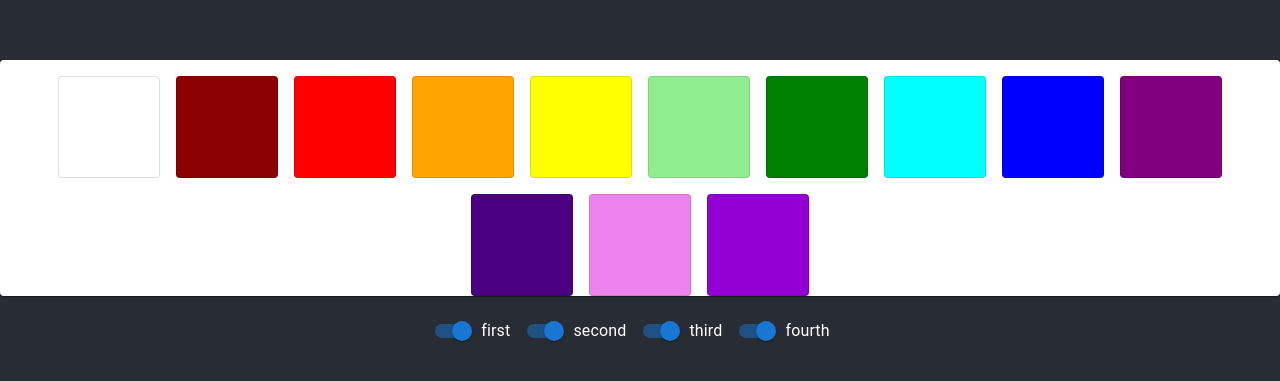
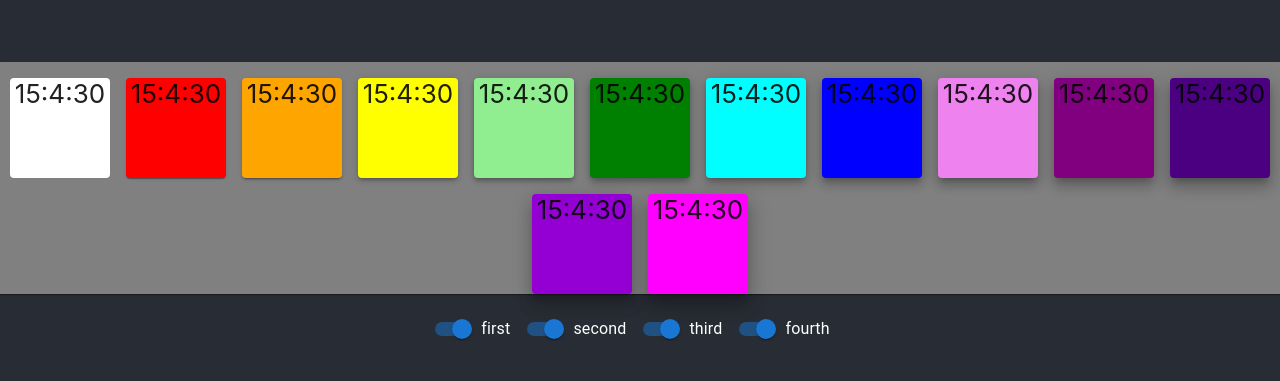
Before and after one commit to jpmhaggerty/traffic-signal, a React (Create React App) app: page / in a window 1280 px wide. Shown: the part 187-568 px from the top of the page. Built offline with nearby package versions, Linux system fonts and the light colour scheme.

Commit message:
Clock faces version 1

```diff
--- a/src/components/BasicSwitches.js
+++ b/src/components/BasicSwitches.js
@@ -3,11 +3,15 @@ import Switch from "@mui/material/Switch";
 import FormControlLabel from "@mui/material/FormControlLabel";
 import Grid from "@mui/material/Grid";
 import Paper from "@mui/material/Paper";
+import { useState, useEffect } from "react";
 
 export default function BasicSwitches() {
+  const [seconds, setSeconds] = useState(0);
+  const [minutes, setMinutes] = useState(0);
+  const [hours, setHours] = useState(0);
+
   const colorArray = [
     "white",
-    "darkred",
     "red",
     "orange",
     "yellow",
@@ -15,19 +19,30 @@ export default function BasicSwitches() {
     "green",
     "cyan",
     "blue",
+    "violet",
     "purple",
     "indigo",
-    "violet",
     "darkviolet",
+    "magenta",
   ];
 
   const switchArray = ["first", "second", "third", "fourth"];
+
+  useEffect(() => {
+    let today = new Date();
+    const timer = setInterval(() => {
+      setSeconds(today.getSeconds() + 1);
+      setMinutes(today.getMinutes());
+      setHours(today.getHours());
+    }, 1000);
+    return () => clearInterval(timer);
+  });
 
   return (
     <div>
       <Grid container spacing={2}>
         <Grid item xs={12}>
-          <Paper sx={{ backgroundColor: "white" }}>
+          <Paper sx={{ backgroundColor: "gray" }} square={true}>
             <Grid
               container
               justifyContent="center"
@@ -39,10 +54,11 @@ export default function BasicSwitches() {
                 return (
                   <Grid key={index} item>
                     <Paper
-                      variant="outlined"
                       elevation={index}
                       sx={{ height: 100, width: 100, backgroundColor: element }}
-                    />
+                    >
+                      {hours}{":"}{minutes}{":"}{seconds - 1}
+                    </Paper>
                   </Grid>
                 );
               })}
```
